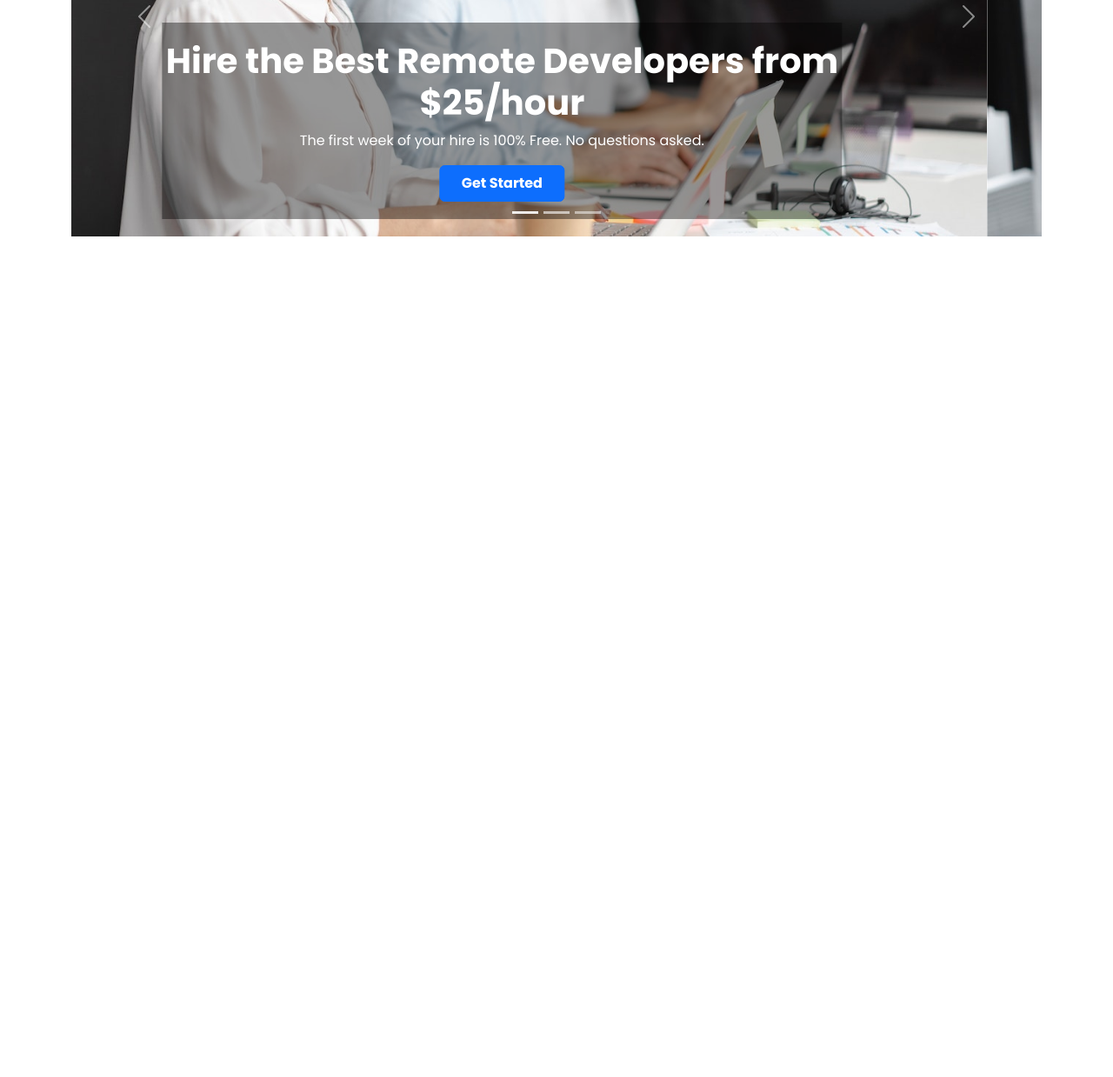
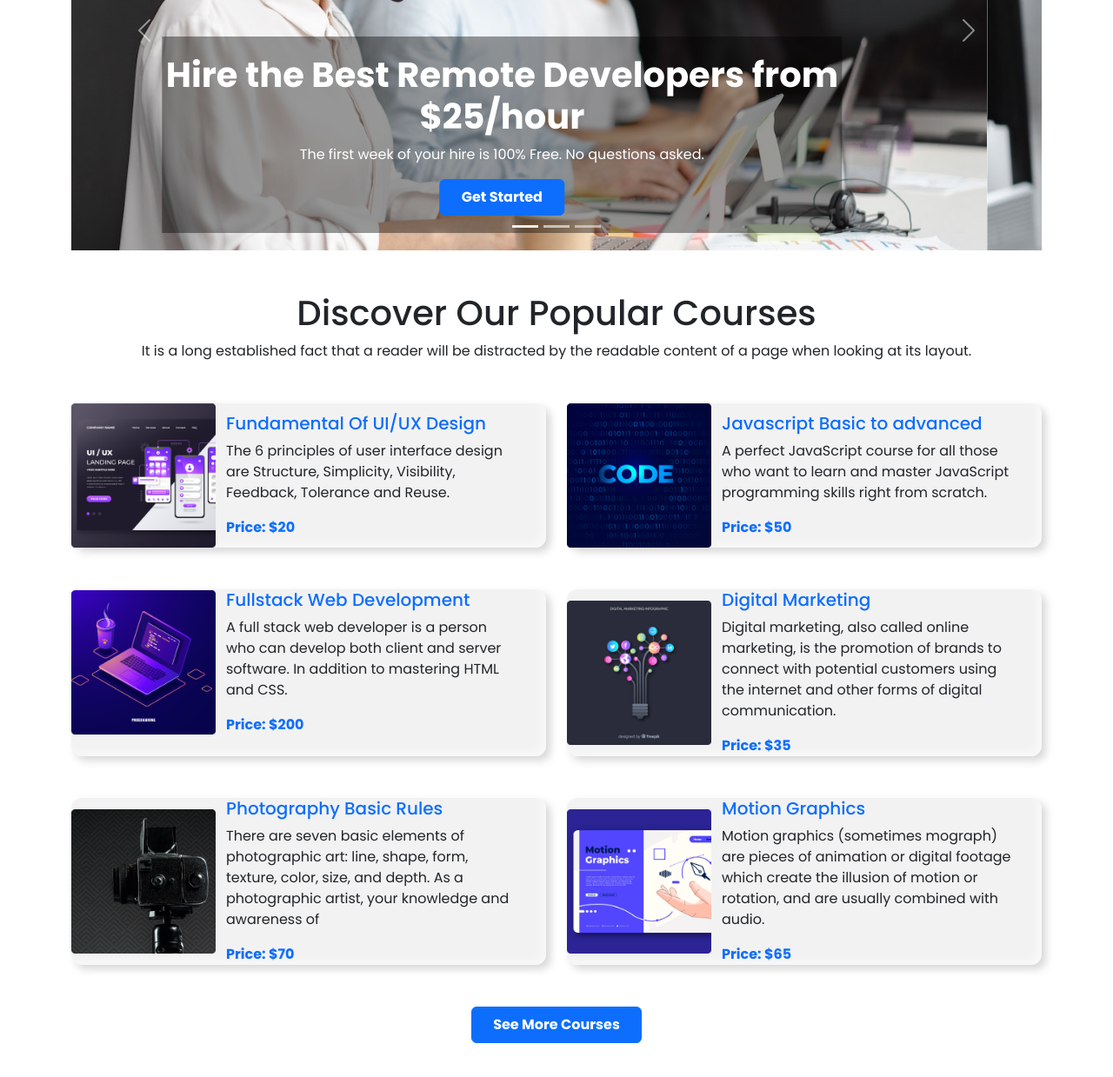
Before and after one commit to mizbauddintareq/promiz-tech, a plain HTML site: page index.html in a window 1280 px wide. Shown: the part 357-1596 px from the top of the page at 87% size. Before the commit the page ends 800 px from the top, so only its background shows below. Drawn offline with nearby package versions, Linux system fonts and the light colour scheme.

Commit message:
added courses section

```diff
--- a/css/style.css
+++ b/css/style.css
@@ -6,6 +6,11 @@
 body {
   font-family: "Poppins", sans-serif;
 }
+.card-shadow {
+  box-shadow: 5px 5px 10px #a9a9aa77, inset -5px -5px 10px #ffffff7e;
+  background: #f2f2f3;
+  border-radius: 12px;
+}
 /* Utilities Styles Ends */
 .slider-info {
   background-color: rgba(0, 0, 0, 0.4);
--- a/index.html
+++ b/index.html
@@ -16,7 +16,7 @@
     <header>
       <!-- Navbar Starts -->
       <nav class="navbar navbar-expand-lg">
-        <div class="container">
+        <div class="container card-shadow py-2">
           <a class="navbar-brand fs-2 fw-bold" href="#"
             ><span class="text-primary">ProMiz</span> Tech</a
           >
@@ -53,12 +53,6 @@
               </li>
             </ul>
             <form class="d-flex" role="search">
-              <!-- <input
-                class="form-control me-2"
-                type="search"
-                placeholder="Search"
-                aria-label="Search"
-              /> -->
               <button class="btn btn-outline-primary px-4 fs-5" type="submit">
                 Register
               </button>
@@ -178,7 +172,134 @@
     <!-- Header Section Ends -->
 
     <!-- Main Section Starts -->
-    <main></main>
+    <main>
+      <!-- Courses Section Starts -->
+      <section class="container my-5">
+        <div class="text-center my-5">
+          <h1>Discover Our Popular Courses</h1>
+          <p>
+            It is a long established fact that a reader will be distracted by
+            the readable content of a page when looking at its layout.
+          </p>
+        </div>
+        <div class="row gy-5">
+          <div class="col-lg-6 col-md-12">
+            <div class="card-shadow h-100">
+              <div class="row align-items-center">
+                <div class="col-md-4 col-12">
+                  <img src="images/course/course-1.png" class="w-100" alt="" />
+                </div>
+                <div class="col-md-7 col-12 p-4 p-md-0">
+                  <h5 class="text-primary">Fundamental Of UI/UX Design</h5>
+                  <p>
+                    The 6 principles of user interface design are Structure,
+                    Simplicity, Visibility, Feedback, Tolerance and Reuse.
+                  </p>
+                  <span class="fw-bold text-primary">Price: $20</span>
+                </div>
+              </div>
+            </div>
+          </div>
+          <div class="col-lg-6 col-md-12">
+            <div class="card-shadow h-100">
+              <div class="row align-items-center">
+                <div class="col-md-4 col-12">
+                  <img src="images/course/course-2.png" class="w-100" alt="" />
+                </div>
+                <div class="col-md-7 col-12 p-4 p-md-0">
+                  <h5 class="text-primary">Javascript Basic to advanced</h5>
+                  <p>
+                    A perfect JavaScript course for all those who want to learn
+                    and master JavaScript programming skills right from scratch.
+                  </p>
+                  <span class="fw-bold text-primary">Price: $50</span>
+                </div>
+              </div>
+            </div>
+          </div>
+          <div class="col-lg-6 col-md-12">
+            <div class="card-shadow h-100">
+              <div class="row align-items-center">
+                <div class="col-md-4 col-12">
+                  <img src="images/course/course-3.png" class="w-100" alt="" />
+                </div>
+                <div class="col-md-7 col-12 p-4 p-md-0">
+                  <h5 class="text-primary">Fullstack Web Development</h5>
+                  <p>
+                    A full stack web developer is a person who can develop both
+                    client and server software. In addition to mastering HTML
+                    and CSS.
+                  </p>
+                  <span class="fw-bold text-primary">Price: $200</span>
+                </div>
+              </div>
+            </div>
+          </div>
+          <div class="col-lg-6 col-md-12">
+            <div class="card-shadow h-100">
+              <div class="row align-items-center">
+                <div class="col-md-4 col-12">
+                  <img src="images/course/course-4.png" class="w-100" alt="" />
+                </div>
+                <div class="col-md-7 col-12 p-4 p-md-0">
+                  <h5 class="text-primary">Digital Marketing</h5>
+                  <p>
+                    Digital marketing, also called online marketing, is the
+                    promotion of brands to connect with potential customers
+                    using the internet and other forms of digital communication.
+                  </p>
+                  <span class="fw-bold text-primary">Price: $35</span>
+                </div>
+              </div>
+            </div>
+          </div>
+          <div class="col-lg-6 col-md-12">
+            <div class="card-shadow h-100">
+              <div class="row align-items-center">
+                <div class="col-md-4 col-12">
+                  <img src="images/course/course-5.png" class="w-100" alt="" />
+                </div>
+                <div class="col-md-7 col-12 p-4 p-md-0">
+                  <h5 class="text-primary">Photography Basic Rules</h5>
+                  <p>
+                    There are seven basic elements of photographic art: line,
+                    shape, form, texture, color, size, and depth. As a
+                    photographic artist, your knowledge and awareness of
+                  </p>
+                  <span class="fw-bold text-primary">Price: $70</span>
+                </div>
+              </div>
+            </div>
+          </div>
+          <div class="col-lg-6 col-md-12">
+            <div class="card-shadow h-100">
+              <div class="row align-items-center">
+                <div class="col-md-4 col-12">
+                  <img src="images/course/course-6.png" class="w-100" alt="" />
+                </div>
+                <div class="col-md-7 col-12 p-4 p-md-0">
+                  <h5 class="text-primary">Motion Graphics</h5>
+                  <p>
+                    Motion graphics (sometimes mograph) are pieces of animation
+                    or digital footage which create the illusion of motion or
+                    rotation, and are usually combined with audio.
+                  </p>
+                  <span class="fw-bold text-primary">Price: $65</span>
+                </div>
+              </div>
+            </div>
+          </div>
+        </div>
+        <div class="text-center my-5">
+          <button class="btn btn-primary px-4 py-2">
+            <a href="#" class="fw-bold text-white text-decoration-none"
+              >See More Courses</a
+            >
+          </button>
+        </div>
+      </section>
+      <!-- Courses Section Ends -->
+    </main>
     <!-- Main Section Ends -->
 
     <!-- Footer Section Starts -->
```
